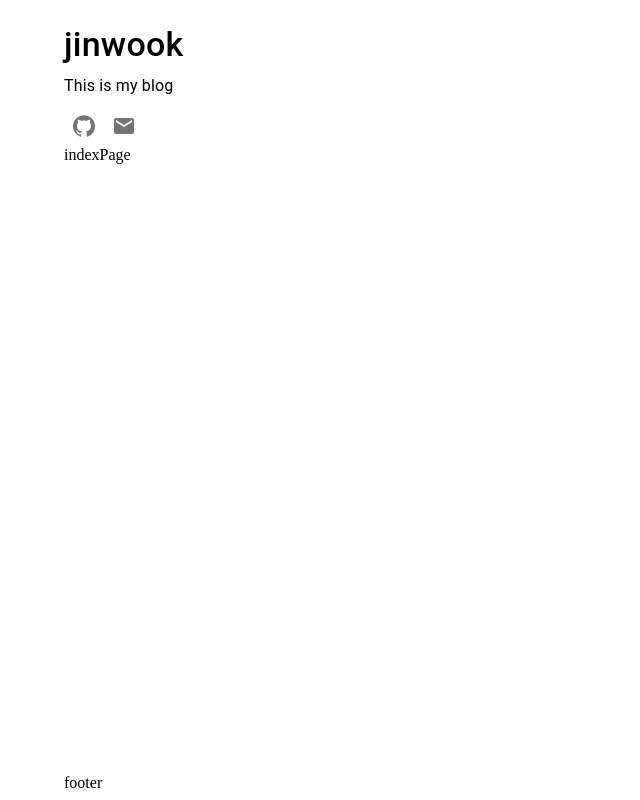
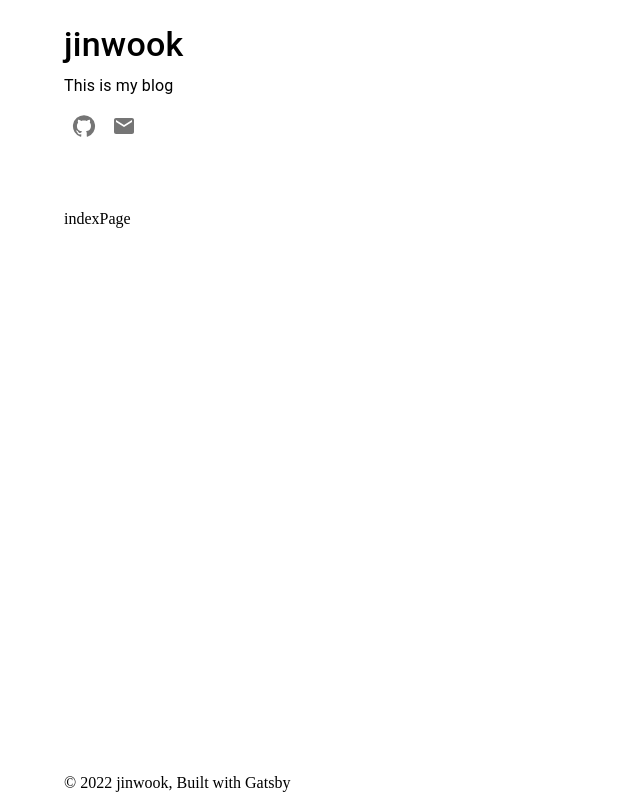
Before and after one commit to jinwook567/gatsby-blog, a Gatsby site: page / in a window 1280 px wide. Shown: the whole page, without its empty margins (0-640 px from the left). Built offline with nearby package versions, Linux system fonts and the light colour scheme; Gatsby itself is replaced by a stand-in of ours.

Commit message:
feat: Footer 완성

```diff
--- /dev/null
+++ b/src/components/footer.tsx
@@ -0,0 +1,14 @@
+import { Grid } from '@mui/material';
+import React from 'react';
+import { Author } from '../../types';
+
+type Props = {
+  author: Author;
+};
+
+function Footer({ author }: Props) {
+  const year = new Date().getFullYear();
+  return <Grid>{`© ${year} ${author.name}, Built with Gatsby`}</Grid>;
+}
+
+export default Footer;
--- a/src/components/layout.tsx
+++ b/src/components/layout.tsx
@@ -6,6 +6,7 @@ import { graphql, useStaticQuery } from 'gatsby';
 import './layout.css';
 import Bio from './bio';
 import { BioQuery } from '../../types';
+import Footer from './footer';
 
 type Props = {
   children: React.ReactNode;
@@ -52,20 +53,21 @@ const bioQuery = graphql`
 
 function Layout({ children }: Props) {
   const data = useStaticQuery<BioQuery>(bioQuery);
+  const { author } = data.site.siteMetadata;
 
   return (
     <ThemeProvider theme={theme}>
       <Container css={containerStyle}>
-        <Grid component="header" marginTop={3}>
-          <Bio author={data.site.siteMetadata.author} />
+        <Grid component="header" marginTop={3} marginBottom={8}>
+          <Bio author={author} />
         </Grid>
 
-        <Grid component="main" sx={{ flex: 1 }}>
+        <Grid component="main" sx={{ flex: 1 }} marginBottom={8}>
           {children}
         </Grid>
 
         <Grid component="footer" marginBottom={1}>
-          footer
+          <Footer author={author} />
         </Grid>
       </Container>
     </ThemeProvider>
```
